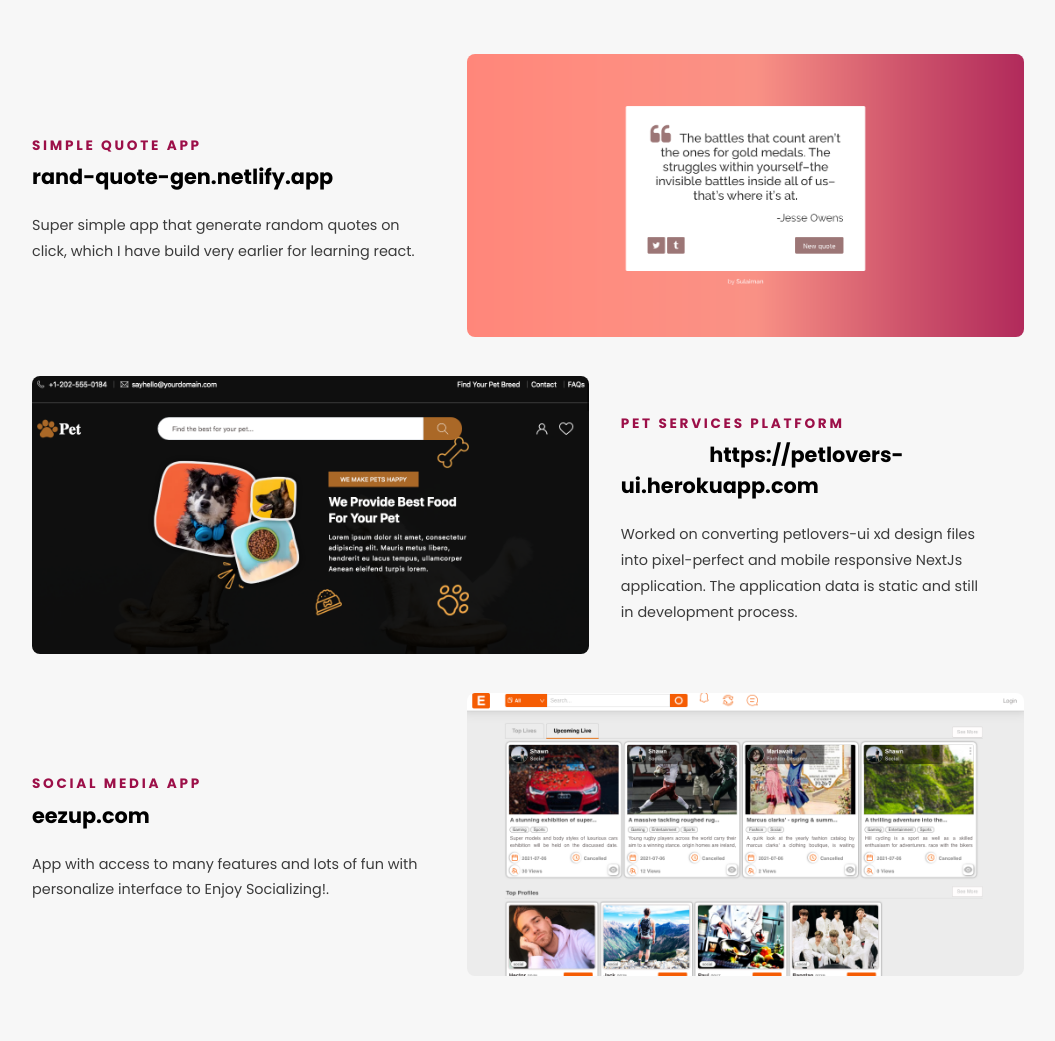
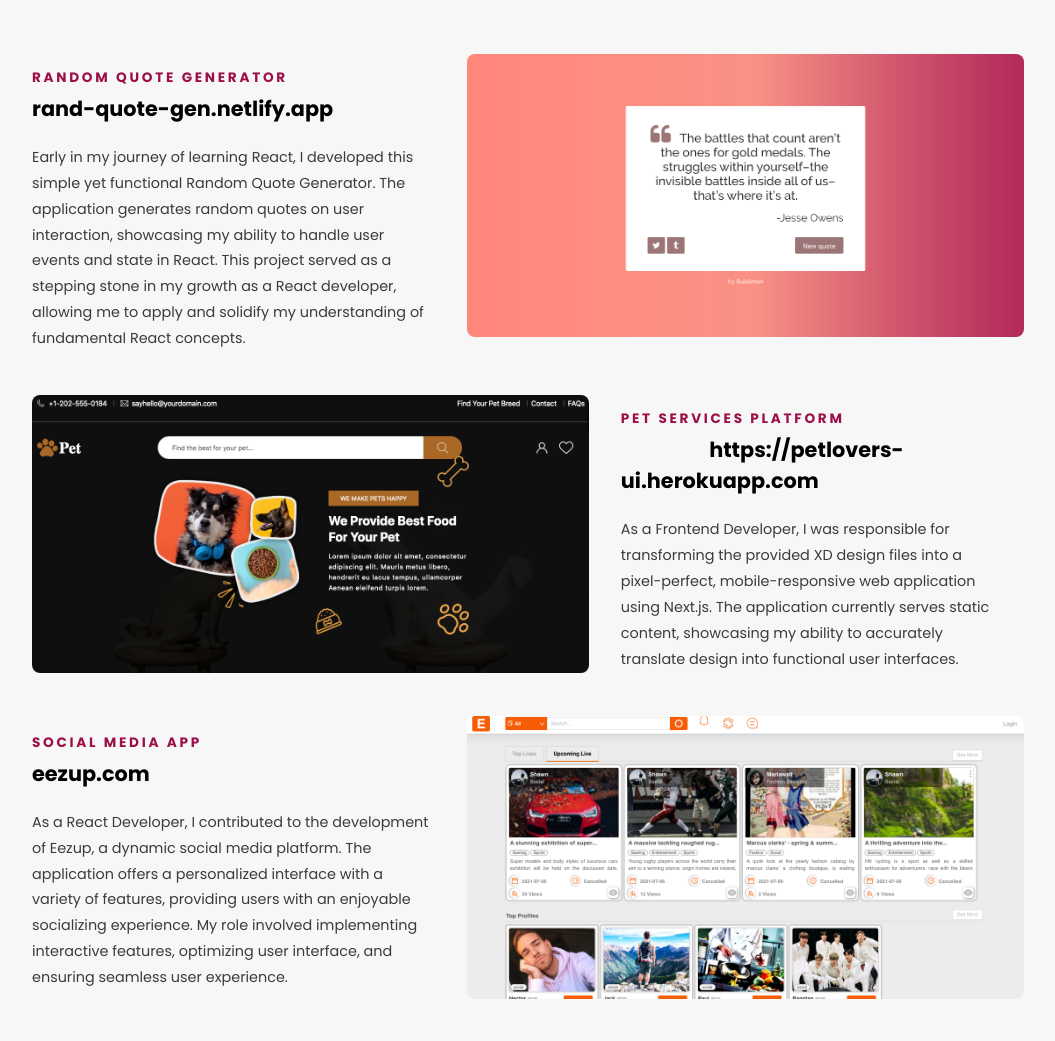
Before and after one commit to sulaiman-dev/sulaiman-dev.github.io, a plain HTML site: page index.html in a window 1280 px wide. Shown: the part 1980-3021 px from the top of the page, without its empty margins (128-1183 px from the left). Drawn offline with nearby package versions, Linux system fonts and the light colour scheme.

Commit message:
updated work sections

```diff
--- a/index.html
+++ b/index.html
@@ -223,11 +223,15 @@
       <div class="portfolio-container transition3">
         <div class="portfolio-left">
           <div class="inner">
-            <p class="subtitle">Simple Quote App</p>
+            <p class="subtitle">Random Quote Generator</p>
             <p class="featured-title">rand-quote-gen.netlify.app</p>
             <p class="featured-desc">
-              Super simple app that generate random quotes on click, which I
-              have build very earlier for learning react.
+              Early in my journey of learning React, I developed this simple yet
+              functional Random Quote Generator. The application generates
+              random quotes on user interaction, showcasing my ability to handle
+              user events and state in React. This project served as a stepping
+              stone in my growth as a React developer, allowing me to apply and
+              solidify my understanding of fundamental React concepts.
             </p>
           </div>
         </div>
@@ -235,20 +239,6 @@
           ><img src="assets/random-quote-app.png" alt="Social App image"
         /></a>
       </div>
-
-      <!-- <div class="portfolio-container transition3">
-            <div class="portfolio-left">
-                <div class="inner">
-                    <p class="subtitle">Featured App</p>
-                    <p class="featured-title">SocialApp.com</p>
-                    <p class="featured-desc">On the other hand, we denounce with righteous
-                        indignation and dislike men who are so beguiled and  which is the
-                        same as saying through shrinking from toil and pain.</p>
-                </div>
-            </div>
-            <a href="#"><img src="assets/pet-lovers.png" alt="Social App image"></a>
-        </div> -->
-
       <div class="portfolio-container-mid transition3">
         <a href="#"
           ><img src="assets/pet-lovers.png" alt="Social App image"
@@ -258,9 +248,11 @@
             <p class="subtitle">Pet Services Platform</p>
             <p class="featured-title">https://petlovers-ui.herokuapp.com</p>
             <p class="featured-desc">
-              Worked on converting petlovers-ui xd design files into
-              pixel-perfect and mobile responsive NextJs application. The
-              application data is static and still in development process.
+              As a Frontend Developer, I was responsible for transforming the
+              provided XD design files into a pixel-perfect, mobile-responsive
+              web application using Next.js. The application currently serves
+              static content, showcasing my ability to accurately translate
+              design into functional user interfaces.
             </p>
           </div>
         </div>
@@ -272,8 +264,12 @@
             <p class="subtitle">Social Media App</p>
             <p class="featured-title">eezup.com</p>
             <p class="featured-desc">
-              App with access to many features and lots of fun with personalize
-              interface to Enjoy Socializing!.
+              As a React Developer, I contributed to the development of Eezup, a
+              dynamic social media platform. The application offers a
+              personalized interface with a variety of features, providing users
+              with an enjoyable socializing experience. My role involved
+              implementing interactive features, optimizing user interface, and
+              ensuring seamless user experience.
             </p>
           </div>
         </div>
```
